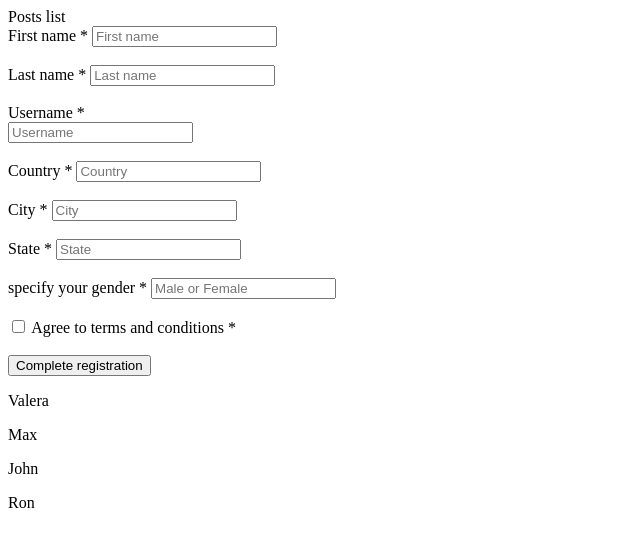
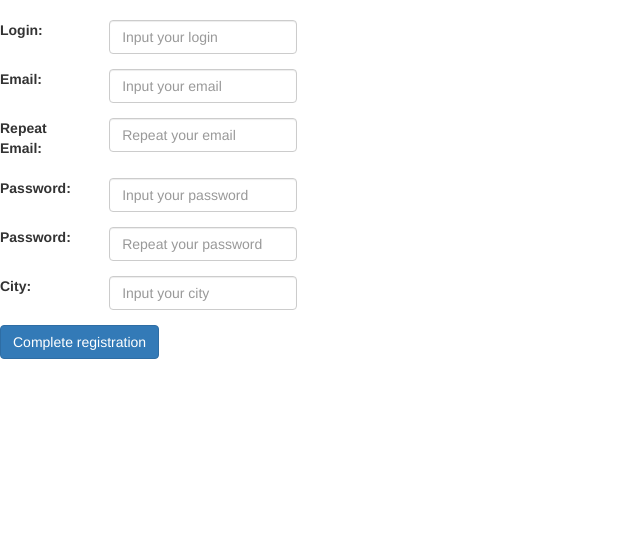
Before and after one commit to jimMoonrock/newproject, a Django app: page / in a window 1280 px wide. Shown: the top 547 px of the page, without its empty margins (0-640 px from the left). Run offline with Django 3.2, Linux system fonts and the light colour scheme; some libraries are stand-ins or nearby versions.

Commit message:
Last Change

```diff
--- a/app/settings.py
+++ b/app/settings.py
@@ -37,7 +37,8 @@ INSTALLED_APPS = [
     'django.contrib.sessions',
     'django.contrib.messages',
     'django.contrib.staticfiles',
-    'app'
+    'app',
+    'bootstrap3'
 ]
 
 MIDDLEWARE = [
--- a/app/templates/app/basic.html
+++ b/app/templates/app/basic.html
@@ -3,95 +3,68 @@
 <head>
     <meta charset="UTF-8">
     <title>Registration</title>
+    {% load bootstrap3 %}
+    <script src="{% bootstrap_jquery_url %}"></script>
+    {% bootstrap_javascript %}
+    {% bootstrap_css %}
 </head>
 <body>
-    {% block title %}
-        Hello man!
-    {% endblock %}
+
+<br>
 <form>
-        <div class="form-row">
-        <div class="col-md-4 mb-3">
-            <label for="validationServer01">First name *</label>
-            <input type="text" class="form-control is-valid" id="validationServer01" placeholder="First name"  required>
-            <div class="valid-feedback">
-                <br>
+    <div class="form-group row">
+    <label for="inputLogin" class="col-sm-1 col-form-label">Login: </label>
+    <div class="col-sm-2">
+      <input type="text" class="form-control" id="inputLogin" placeholder="Input your login">
     </div>
   </div>
 
-        <div class="col-md-4 mb-3">
-        <label for="validationServer02">Last name *</label>
-        <input type="text" class="form-control is-valid" id="validationServer02" placeholder="Last name" required>
-        <div class="valid-feedback">
-          <br>
+
+    <div class="form-group row">
+    <label for="inputEmail3" class="col-sm-1 col-form-label">Email: </label>
+    <div class="col-sm-2">
+      <input type="email" class="form-control" id="inputEmail3" placeholder="Input your email">
     </div>
   </div>
 
-    <div class="col-md-4 mb-3">
-      <label for="validationServerUsername">Username *</label>
-        <div class="input-group">
-            <div class="input-group-prepend">
-                <span class="input-group-text" id="inputGroupPrepend3"></span>
-            </div>
-            <input type="text" class="form-control is-invalid" id="validationServerUsername" placeholder="Username" aria-describedby="inputGroupPrepend3" required>
-            <div class="invalid-feedback">
-                <br>
-        </div>
-      </div>
+
+      <div class="form-group row">
+    <label for="inputEmail4" class="col-sm-1 col-form-label">Repeat Email: </label>
+    <div class="col-sm-2">
+      <input type="email" class="form-control" id="inputEmail4" placeholder="Repeat your email">
     </div>
   </div>
 
-        <div class="form-row">
-            <div class="col-md-6 mb-3">
-                <label for="validationServer03">Country *</label>
-                <input type="text" class="form-control is-invalid" id="validationServer03" placeholder="Country" required>
-                <div class="invalid-feedback">
-            <br>
+
+  <div class="form-group row">
+      <label for="inputPassword3" class="col-sm-1 col-form-label">Password: </label>
+    <div class="col-sm-2">
+      <input type="password" class="form-control" id="inputPassword3" placeholder="Input your password">
     </div>
   </div>
 
-  <div class="form-row">
-    <div class="col-md-6 mb-3">
-      <label for="validationServer03">City *</label>
-      <input type="text" class="form-control is-invalid" id="validationServer04" placeholder="City" required>
-      <div class="invalid-feedback">
-        <br>
+    <div class="form-group row">
+    <label for="inputPassword4" class="col-sm-1 col-form-label">Password: </label>
+    <div class="col-sm-2">
+      <input type="password" class="form-control" id="inputPassword4" placeholder="Repeat your password">
     </div>
     </div>
 
-    <div class="col-md-3 mb-3">
-      <label for="validationServer04">State *</label>
-      <input type="text" class="form-control is-invalid" id="validationServer05" placeholder="State" required>
-      <div class="invalid-feedback">
-        <br>
+
+     <div class="form-group row">
+    <label for="inputCity" class="col-sm-1 col-form-label">City: </label>
+    <div class="col-sm-2">
+      <input type="text" class="form-control" id="inputCity" placeholder="Input your city">
     </div>
     </div>
 
-    <div class="col-md-3 mb-3">
-      <label for="validationServer05">specify your gender *</label>
-      <input type="text" class="form-control is-invalid" id="validationServer06" placeholder="Male or Female" required>
-      <div class="invalid-feedback">
-        <br>
-      </div>
-    </div>
-  </div>
 
-  <div class="form-group">
-      <div class="form-check">
-          <input class="form-check-input is-invalid" type="checkbox" value="" id="invalidCheck3" required>
-          <label class="form-check-label" for="invalidCheck3">
-              Agree to terms and conditions *
-      </label>
-      <div class="invalid-feedback">
-        <br>
-      </div>
-      </div>
-  </div>
+
     <button class="btn btn-primary" type="submit">Complete registration</button>
+
+
+
 </form>
-<br>
-    {% block content %}
-        DYaDYA tut poka nichego netu
-    {% endblock %}
 
 
 
--- a/app/templates/app/index.html
+++ b/app/templates/app/index.html
@@ -1,4 +1,4 @@
-{% extends 'app/basic.html' %}
+<!--{% extends 'app/basic.html' %} -->
 
 
 
--- a/app/views.py
+++ b/app/views.py
@@ -100,5 +100,6 @@ def post_detail(request, slug): # Создаем функцию для detail
 from django.urls import path
 from django.shortcuts import render
 def viewer(request):
+    #  return render(request, 'app/index.html',context={'names':names})
     names = ['Valera','Max','John','Ron']
-    return render(request, 'app/index.html',  context={'names':names})
+    return render(request, 'app/basic.html')
```
Lines whose indentation alone changed are shown as unchanged.
